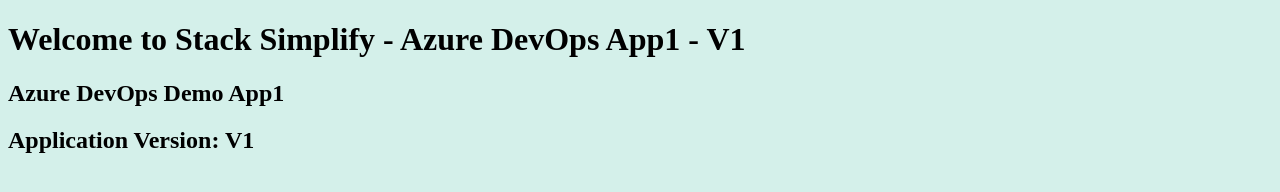
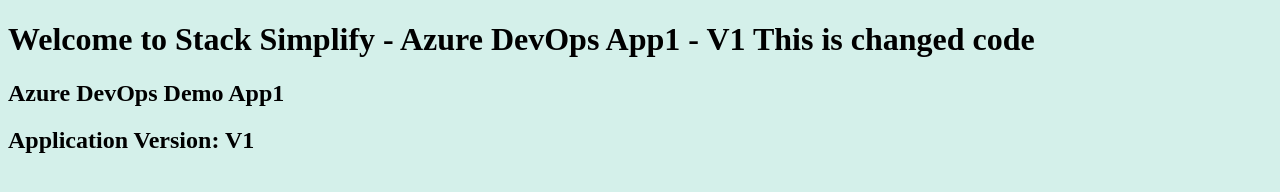
Before and after one commit to chakradharkh/azure-devops-github-acr-aks-app2, a plain HTML site: page index.html in a window 1280 px wide. Drawn offline with Linux system fonts and the light colour scheme.

Commit message:
Update index.html
last changed

```diff
--- a/index.html
+++ b/index.html
@@ -1,7 +1,7 @@
 <!DOCTYPE html>
 <html>
    <body style="background-color:rgb(212, 240, 234);">
-      <h1>Welcome to Stack Simplify - Azure DevOps App1 - V1</h1>
+      <h1>Welcome to Stack Simplify - Azure DevOps App1 - V1 This is changed code </h1>
       <h2>Azure DevOps Demo App1</h2>
       <h2>Application Version: V1</h2>
    </body>
```
